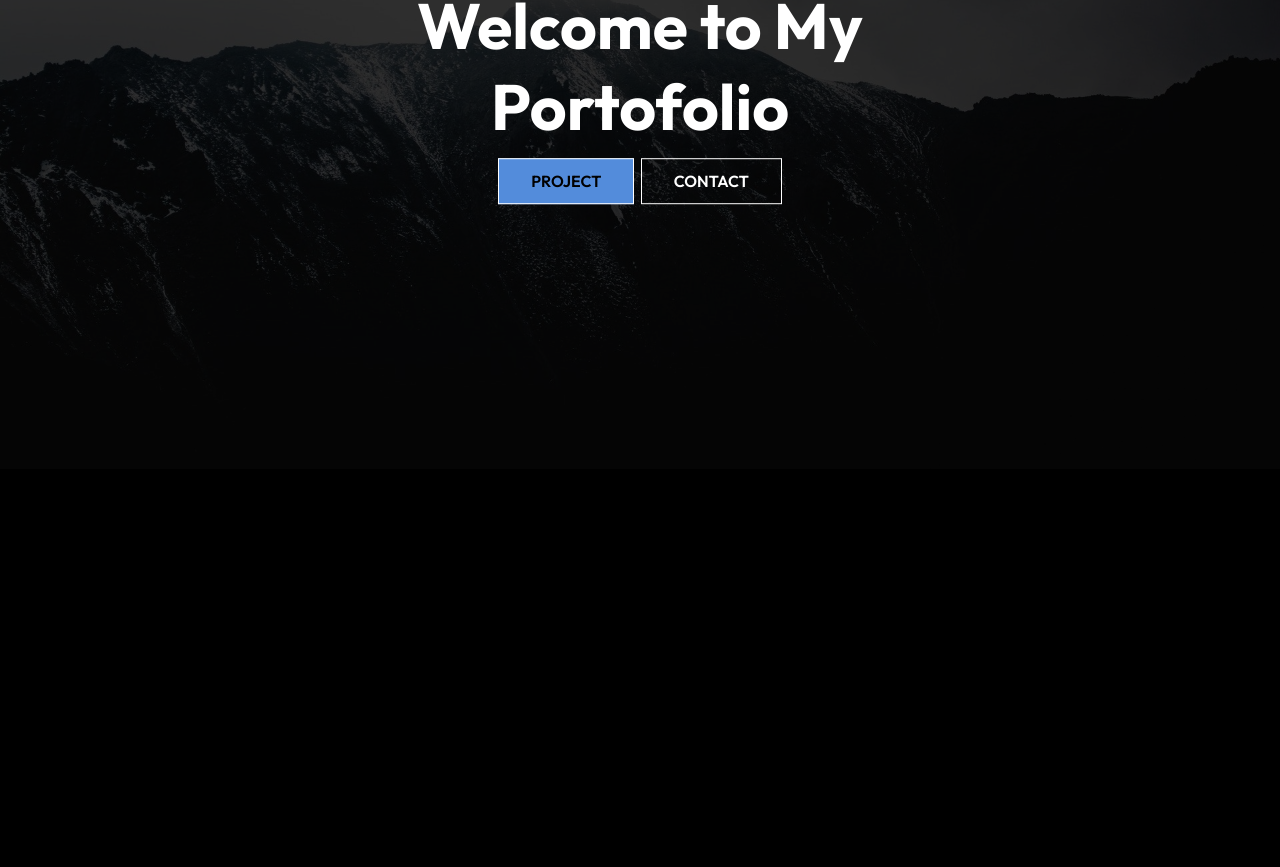
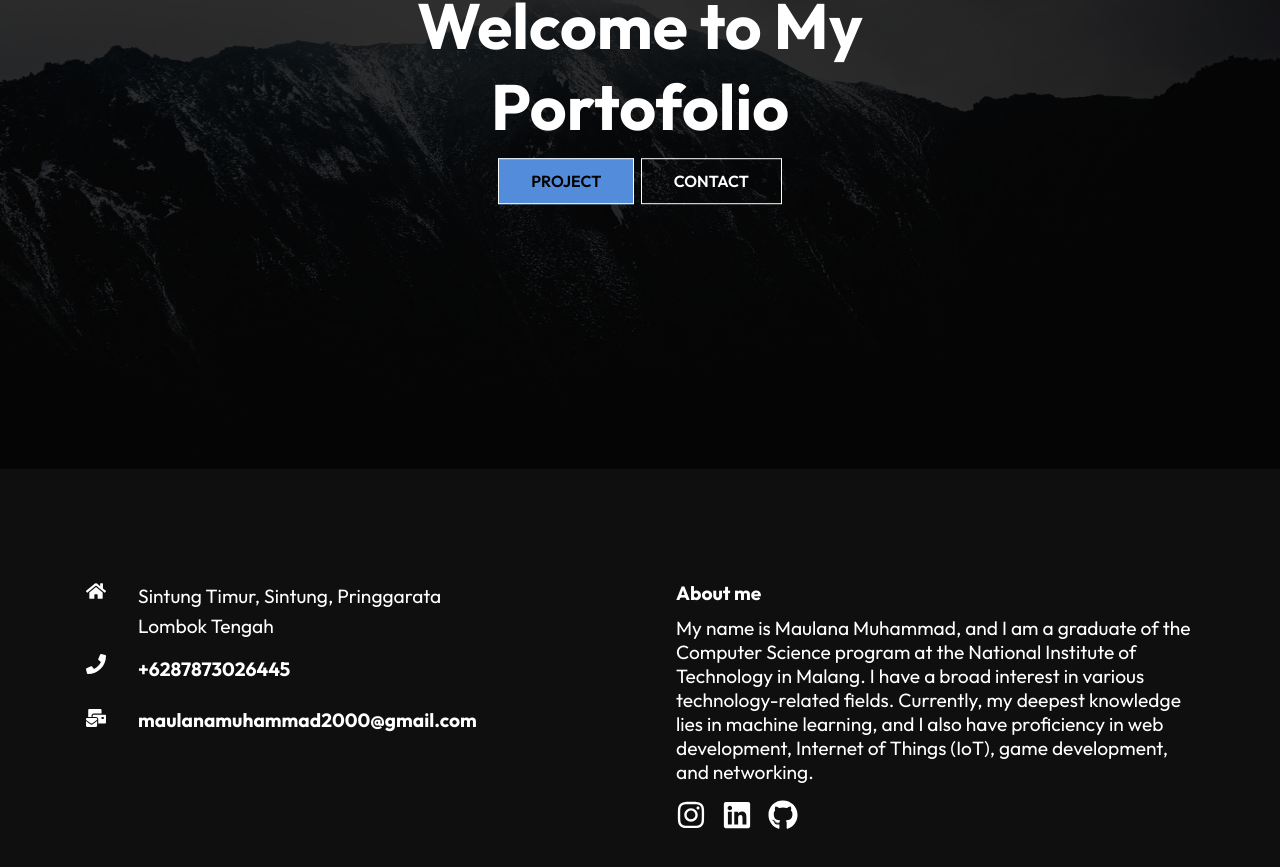
Before and after one commit to Maoelan/maoelan.github.io, a React (Create React App) app: page / in a window 1280 px wide. Shown: the part 331-1198 px from the top of the page. Before the commit the page ends 804 px from the top, so only its background shows below. Built offline with nearby package versions, Linux system fonts and the light colour scheme.

Commit message:
Add footer

```diff
--- /dev/null
+++ b/src/components/Footer.js
@@ -0,0 +1,57 @@
+import "./FooterStyle.css";
+import React from 'react';
+import { FaHome, FaPhone, FaMailBulk, FaInstagram, FaLinkedin, FaGithub } from "react-icons/fa";
+import { Link } from "react-router-dom";
+
+function Footer() {
+    return (
+        <div className="footer">
+            <div className="footer-container">
+                <div className="left">
+                    <div className="location">
+                        <FaHome size={20} style={{ color: "#fff", marginRight: "2rem" }} />
+                        <div>
+                            <p>Sintung Timur, Sintung, Pringgarata</p>
+                            <p>Lombok Tengah</p>
+                        </div>
+                    </div>
+                    <div className="phone">
+                        <FaPhone size={20} style={{ color: "#fff", marginRight: "2rem" }} />
+                        <div>
+                            <h4>+6287873026445</h4>
+                        </div>
+                    </div>
+                    <div className="email">
+                        <FaMailBulk size={20} style={{ color: "#fff", marginRight: "2rem" }} />
+                        <div>
+                            <h4>maulanamuhammad2000@gmail.com</h4>
+                        </div>
+                    </div>
+                </div>
+                <div className="right">
+                    <h4>About me</h4>
+                    <p>My name is Maulana Muhammad, and I am a graduate of the Computer Science
+                        program at the National Institute of Technology in Malang. I have a
+                        broad interest in various technology-related fields. Currently, my
+                        deepest knowledge lies in machine learning, and I also have proficiency
+                        in web development, Internet of Things (IoT), game development, and
+                        networking.</p>
+                    <div className="social">
+                        <Link to="https://www.instagram.com/maoelana13/">
+                            <FaInstagram size={30} style={{ color: "#fff", marginRight: "1rem" }}/>
+                        </Link>
+                        <Link to="https://www.linkedin.com/in/maulana-muhammad-107452244/">
+                            <FaLinkedin size={30} style={{ color: "#fff", marginRight: "1rem" }} />
+                        </Link>
+                        <Link to="https://github.com/Maoelan">
+                            <FaGithub size={30} style={{ color: "#fff", marginRight: "1rem" }} />
+                        </Link>
+                    </div>
+                </div>
+
+            </div>
+        </div>
+    )
+}
+
+export default Footer
--- /dev/null
+++ b/src/components/FooterStyle.css
@@ -0,0 +1,75 @@
+.footer{
+    width: 100%;
+    padding: 6rem 0;
+    background-color: rgba(19, 19, 19, 0.8);
+}
+
+.footer-container{
+    max-width: 1140px;
+    margin: auto;
+    display: grid;
+    grid-template-columns: repeat(2, 1fr);
+    grid-gap: 40px;
+}
+
+.left{
+    height: 100%;
+    max-width: 100%;
+    display: flex;
+    flex-direction: column;
+    padding: 1rem;
+}
+
+.location{
+    display: flex;
+    margin-bottom: 0.8rem;
+}
+
+.location p{
+    line-height: 30px;
+}
+
+.phone{
+    display: flex;
+    margin-bottom: 0.8rem;
+}
+
+.phone h4{
+    line-height: 30px;
+}
+
+.email{
+    display: flex;
+    margin-bottom: 0.8rem;
+}
+
+.email p{
+    line-height: 30px;
+}
+
+.right{
+    height: 100%;
+    max-width: 100%;
+    display: flex;
+    flex-direction: column;
+    padding: 1rem;
+}
+
+.social{
+    margin-top: 1rem;
+}
+
+h4{
+    font-size: 1.2rem;
+    padding-bottom: 0.7rem;
+}
+
+p{
+    font-size: 1.2rem;
+}
+
+@media screen and (max-width: 640px) {
+    .footer-container{
+        grid-template-columns: 1fr;
+    }
+}
--- a/src/routes/Home.js
+++ b/src/routes/Home.js
@@ -1,12 +1,14 @@
 import React from 'react';
 import Navbar from '../components/Navbar';
 import HeroImg from '../components/HeroImg';
+import Footer from '../components/Footer';
 
 const Home = () => {
   return (
       <div>
       <Navbar></Navbar>
       <HeroImg></HeroImg>
+      <Footer></Footer>
       </div>
   )
 }
```
